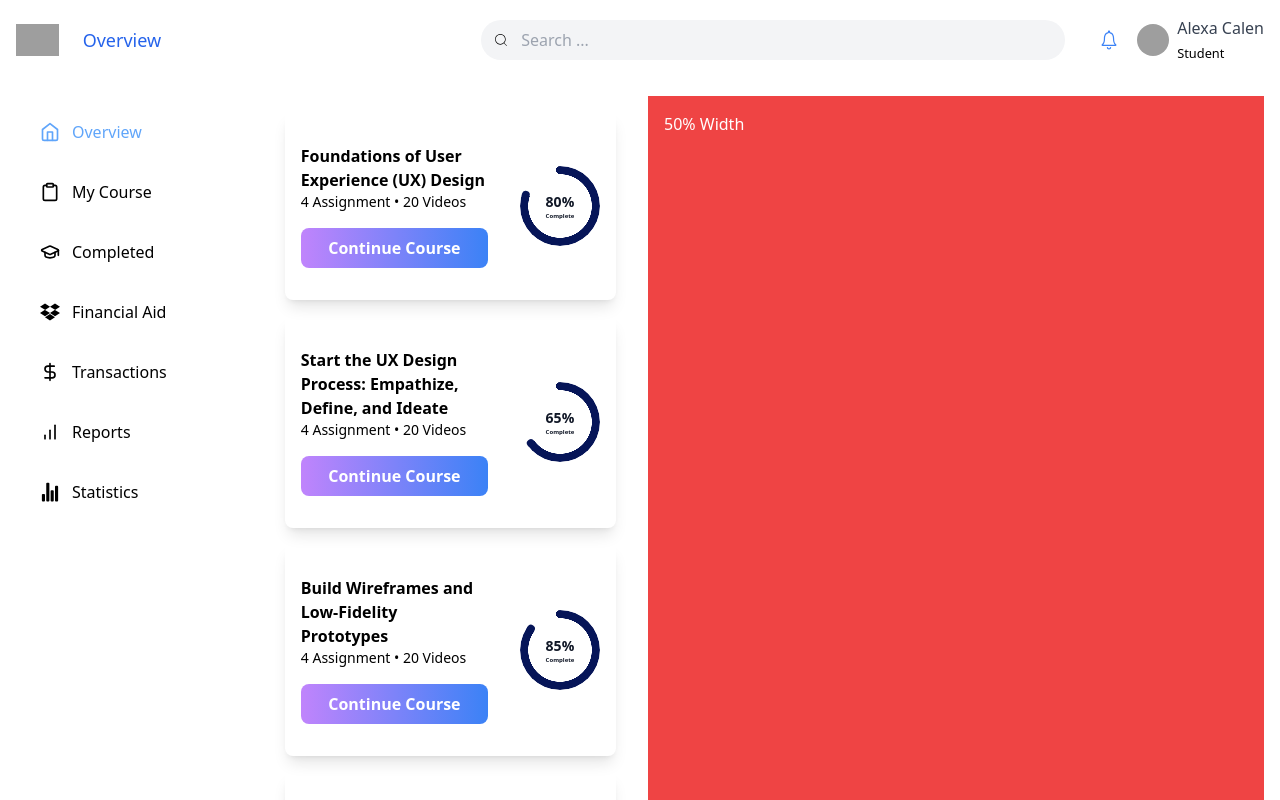
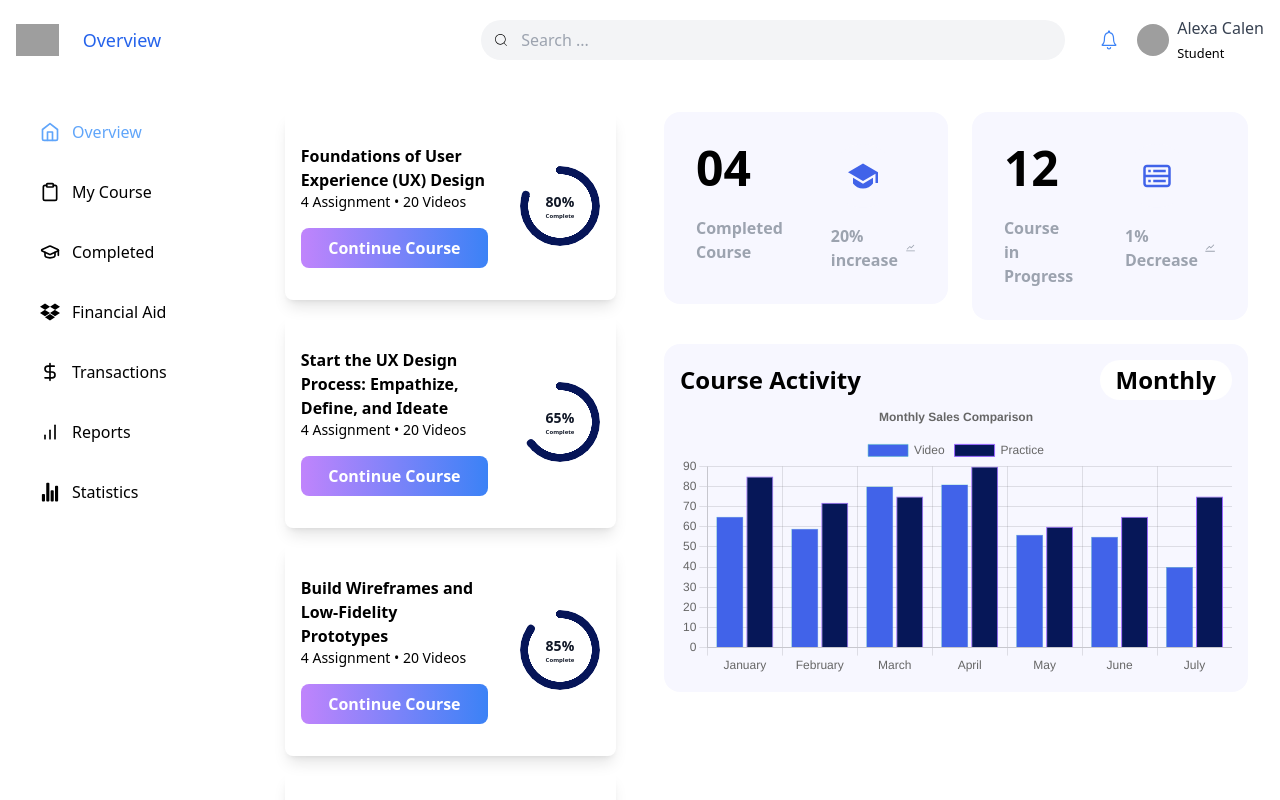
Before and after one commit to rashidsarkar/job-task-dashboard-ctgng, a React (Vite) app: page / in a window 1280 px wide. Shown: the top 800 px of the page. Built offline with nearby package versions, Linux system fonts and the light colour scheme; grey boxes are pictures that could not be loaded.

Commit message:
"Added chart.js and react-chartjs-2 dependencies, updated package-lock.json, and modified DashboardLayout.jsx to include GrafVew component"

```diff
--- a/package.json
+++ b/package.json
@@ -10,7 +10,9 @@
     "preview": "vite preview"
   },
   "dependencies": {
+    "chart.js": "^4.4.3",
     "react": "^18.3.1",
+    "react-chartjs-2": "^5.2.0",
     "react-dom": "^18.3.1",
     "react-icons": "^5.3.0"
   },
--- a/src/DashboardLayout/DashboardLayout.jsx
+++ b/src/DashboardLayout/DashboardLayout.jsx
@@ -1,4 +1,5 @@
 import CardItem from "../components/CardItem/CardItem";
+import GrafVew from "../components/GrafVew/GrafVew";
 import Sidebar from "../components/Sidebar/Sidebar";
 
 function DashboardLayout() {
@@ -45,8 +46,8 @@ function DashboardLayout() {
         </div>
 
         {/* 50% width column */}
-        <div className="col-span-5 p-4 bg-red-500">
-          <p className="text-white">50% Width</p>
+        <div className="col-span-5 p-4 ">
+          <GrafVew />
         </div>
       </div>
     </div>
--- /dev/null
+++ b/src/components/GrafVew/GrafVew.jsx
@@ -0,0 +1,13 @@
+import TopGraf from "./TopGraf/TopGraf";
+import MIdGrafVew from "./MIdGrafVew/MIdGrafVew";
+
+function GrafVew() {
+  return (
+    <div>
+      <TopGraf />
+      <MIdGrafVew />
+    </div>
+  );
+}
+
+export default GrafVew;
--- /dev/null
+++ b/src/components/GrafVew/MIdGrafVew/BarChartVew/BarChartVew.jsx
@@ -0,0 +1,61 @@
+import { Bar } from "react-chartjs-2";
+import {
+  Chart as ChartJS,
+  CategoryScale,
+  LinearScale,
+  BarElement,
+  Title,
+  Tooltip,
+  Legend,
+} from "chart.js";
+ChartJS.register(
+  CategoryScale,
+  LinearScale,
+  BarElement,
+  Title,
+  Tooltip,
+  Legend
+);
+function BarChartVew() {
+  const data = {
+    labels: ["January", "February", "March", "April", "May", "June", "July"],
+    datasets: [
+      {
+        label: "Video",
+        data: [65, 59, 80, 81, 56, 55, 40],
+        backgroundColor: "#4163E9",
+        borderColor: "rgba(75, 192, 192, 1)",
+        borderWidth: 0.5,
+      },
+      {
+        label: "Practice",
+        data: [85, 72, 75, 90, 60, 65, 75],
+        backgroundColor: "#061758",
+        borderColor: "rgba(153, 102, 255, 1)",
+        borderWidth: 1,
+      },
+    ],
+  };
+
+  const options = {
+    responsive: true,
+    plugins: {
+      legend: {
+        position: "top",
+      },
+      title: {
+        display: true,
+        text: "Monthly Sales Comparison",
+      },
+    },
+    scales: {
+      y: {
+        beginAtZero: true,
+        barThickness: 10,
+      },
+    },
+  };
+  return <Bar data={data} options={options} />;
+}
+
+export default BarChartVew;
--- /dev/null
+++ b/src/components/GrafVew/MIdGrafVew/MIdGrafVew.jsx
@@ -0,0 +1,19 @@
+import BarChartVew from "./BarChartVew/BarChartVew";
+
+function MIdGrafVew() {
+  return (
+    <div>
+      <div className="bg-[#F7F7FF] p-4 mt-6 rounded-2xl">
+        <div className="flex items-center justify-between">
+          <h2 className="text-2xl font-semibold">Course Activity</h2>
+          <h2 className="text-2xl font-semibold bg-white rounded-full px-4 py-1">
+            Monthly
+          </h2>
+        </div>
+        <BarChartVew />
+      </div>
+    </div>
+  );
+}
+
+export default MIdGrafVew;
--- /dev/null
+++ b/src/components/GrafVew/TopGraf/TopGraf.jsx
@@ -0,0 +1,47 @@
+import { BsFillMenuAppFill } from "react-icons/bs";
+import { RiGraduationCapFill } from "react-icons/ri";
+import { CgDatabase } from "react-icons/cg";
+import { AiOutlineStock } from "react-icons/ai";
+
+function TopGraf() {
+  return (
+    <div>
+      <div className="flex justify-between gap-6 items-start">
+        <div className=" flex bg-[#F7F7FF] p-8 rounded-2xl gap-12">
+          <div className=" space-y-6">
+            <h1 className="text-5xl font-bold">04</h1>
+            <p className="font-semibold text-gray-400">Completed Course</p>
+          </div>
+          <div className=" space-y-4 ">
+            <div className=" w-16 h-16 bg-[#F7F7FF] flex items-center justify-center rounded-full">
+              <RiGraduationCapFill className="text-3xl text-[#4163E9]" />
+            </div>
+            <div className="">
+              <h4 className=" flex justify-center items-center font-semibold text-gray-400">
+                20% increase <AiOutlineStock className="ml-[2px]" />
+              </h4>
+            </div>
+          </div>
+        </div>
+        <div className=" flex bg-[#F7F7FF] p-8 rounded-2xl gap-12">
+          <div className=" space-y-6">
+            <h1 className="text-5xl font-bold">12</h1>
+            <p className="font-semibold text-gray-400">Course in Progress</p>
+          </div>
+          <div className=" space-y-4 ">
+            <div className=" w-16 h-16 bg-[#F7F7FF] flex items-center justify-center rounded-full">
+              <CgDatabase className="text-3xl text-[#4163E9]" />
+            </div>
+            <div className="">
+              <h4 className="flex justify-center items-center   font-semibold text-gray-400">
+                1% Decrease <AiOutlineStock className="ml-[2px]" />
+              </h4>
+            </div>
+          </div>
+        </div>
+      </div>
+    </div>
+  );
+}
+
+export default TopGraf;
```
Also changed, not shown: 1 other file (tests, documents, lock files or other folders).
